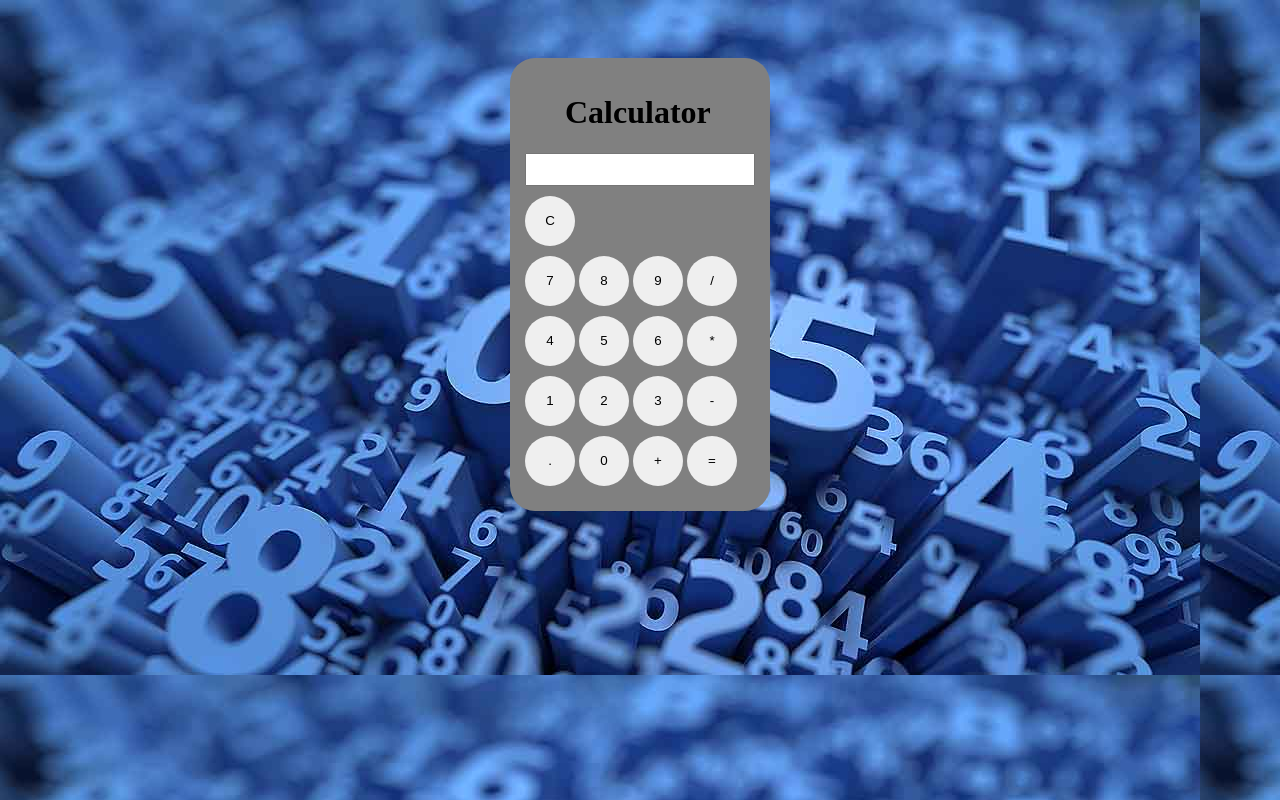
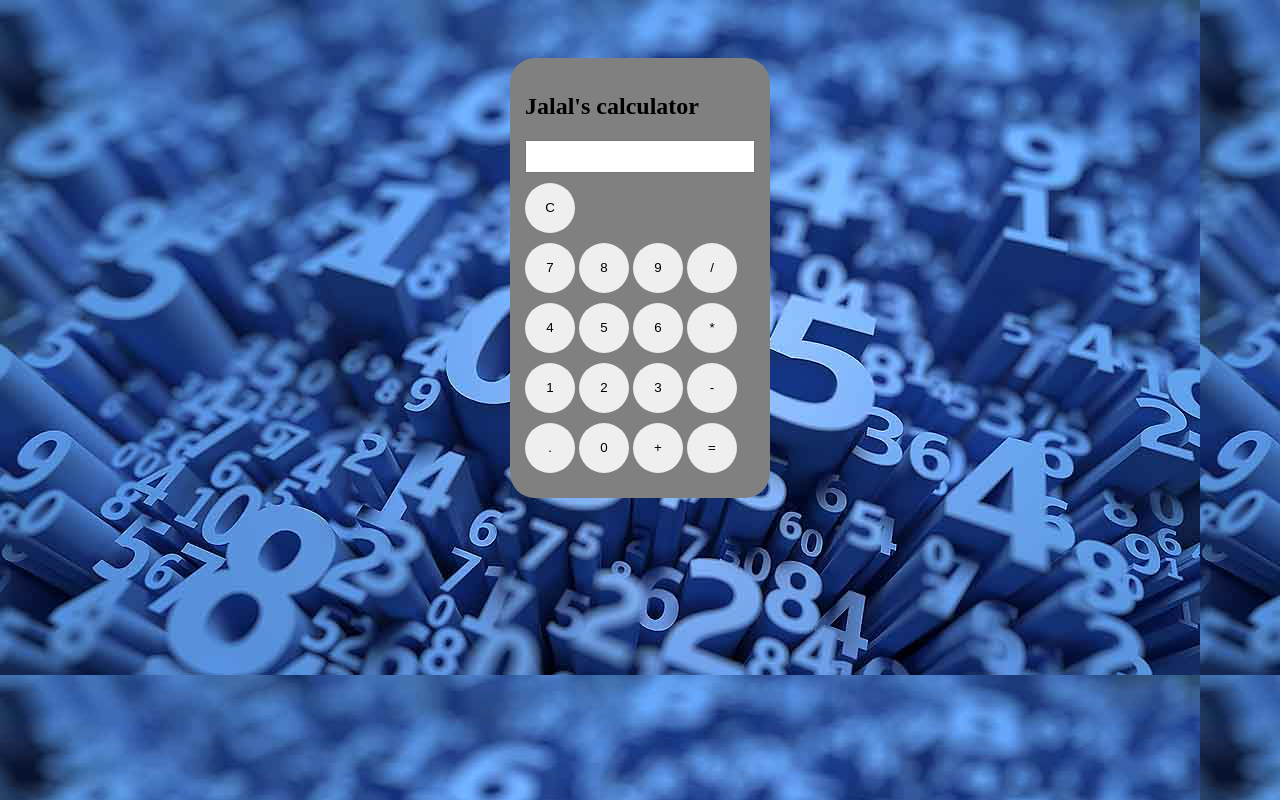
Before and after one commit to jalal-mr/calculator, a plain HTML site: page calculator/index.html in a window 1280 px wide. Drawn offline with Linux system fonts and the light colour scheme.

Commit message:
Name changes

```diff
--- a/calculator/index.html
+++ b/calculator/index.html
@@ -3,12 +3,12 @@
 <head>
     <meta charset="UTF-8">
     <meta name="viewport" content="width=device-width, initial-scale=1.0">
-    <title>Document</title>
+    <title>Calculator</title>
     <link rel="stylesheet" href="style.css">
 </head>
 <body>
     <div class="calculator">
-        <h1>Calculator</h1>
+        <h2 style="justify-content: center;">Jalal's calculator</h2>
         <input type="text" id="display">
         <div class="buttons">
             <button onclick="cleardisplay()" class="btn">C</button>
```
